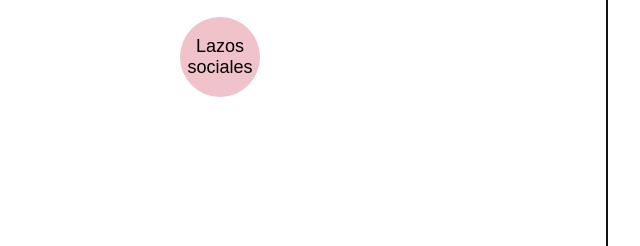
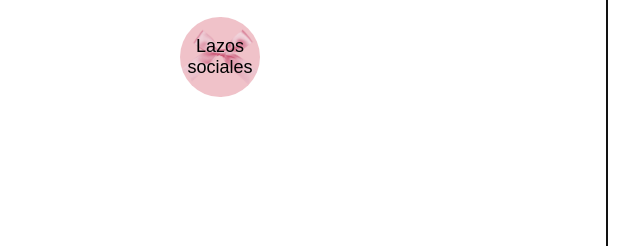
Before and after one commit to moramunozclara/portfolio, a plain HTML site: page pages/sobre-mi.html in a window 1280 px wide. Shown: the part 507-753 px from the top of the page, 33-673 px from the left. Drawn offline with Linux system fonts and the light colour scheme.

Commit message:
fix img lazo

```diff
--- a/css/style.css
+++ b/css/style.css
@@ -386,7 +386,7 @@ p {
     .bottomLeft {
         left: 15%;
         bottom: 25%;
-        /* background-image: url(/img/lazo.png); */
+        background-image: url(/img/lazo.png);
     }
     .bottomRight {
         right: 15%;
```
Also changed, not shown: img/graphic-design/casa_museu_benlliure/manual_benlliure_claramoramunoz.png (renamed from img/graphic-design/casa_museu_benlliure/Manual2_MoraMuñozClara_Página_27_Imagen_0001.png).
